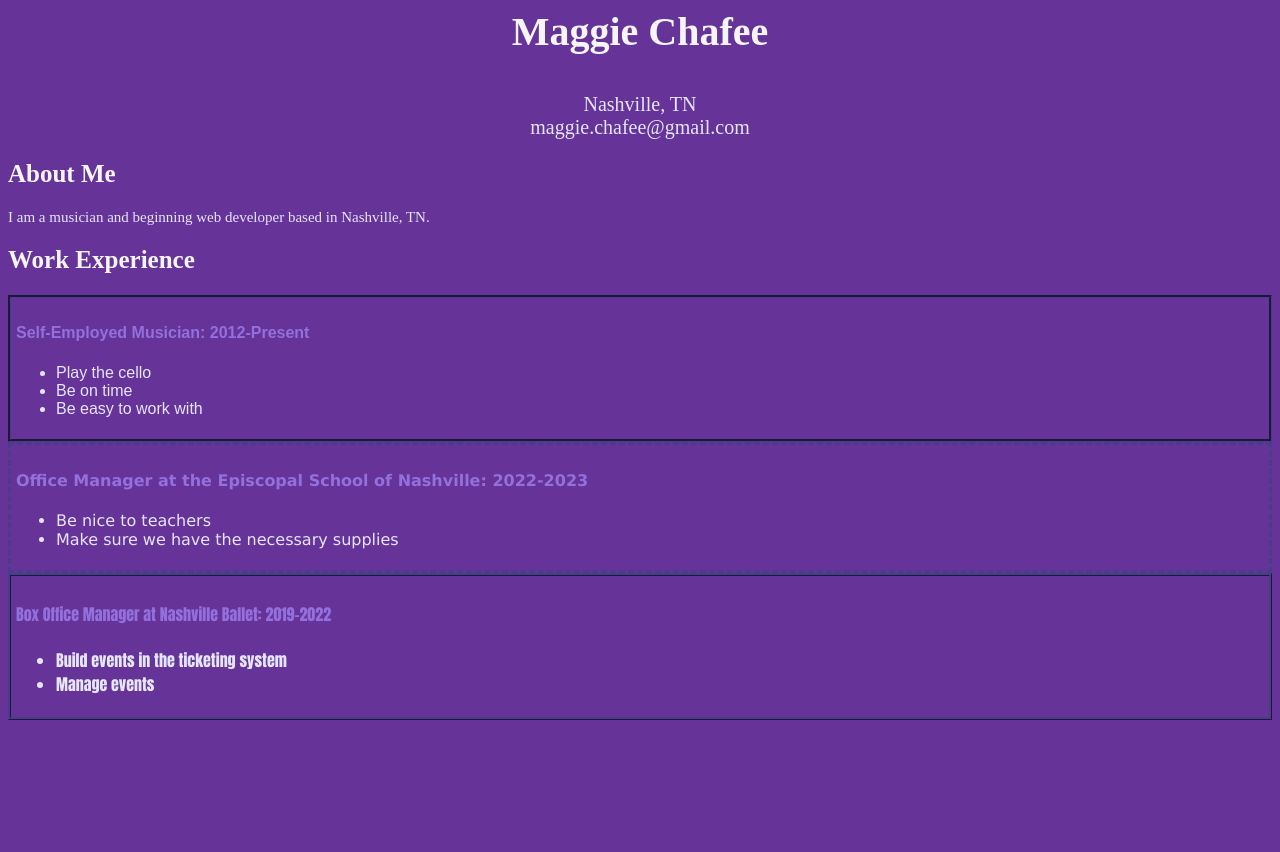
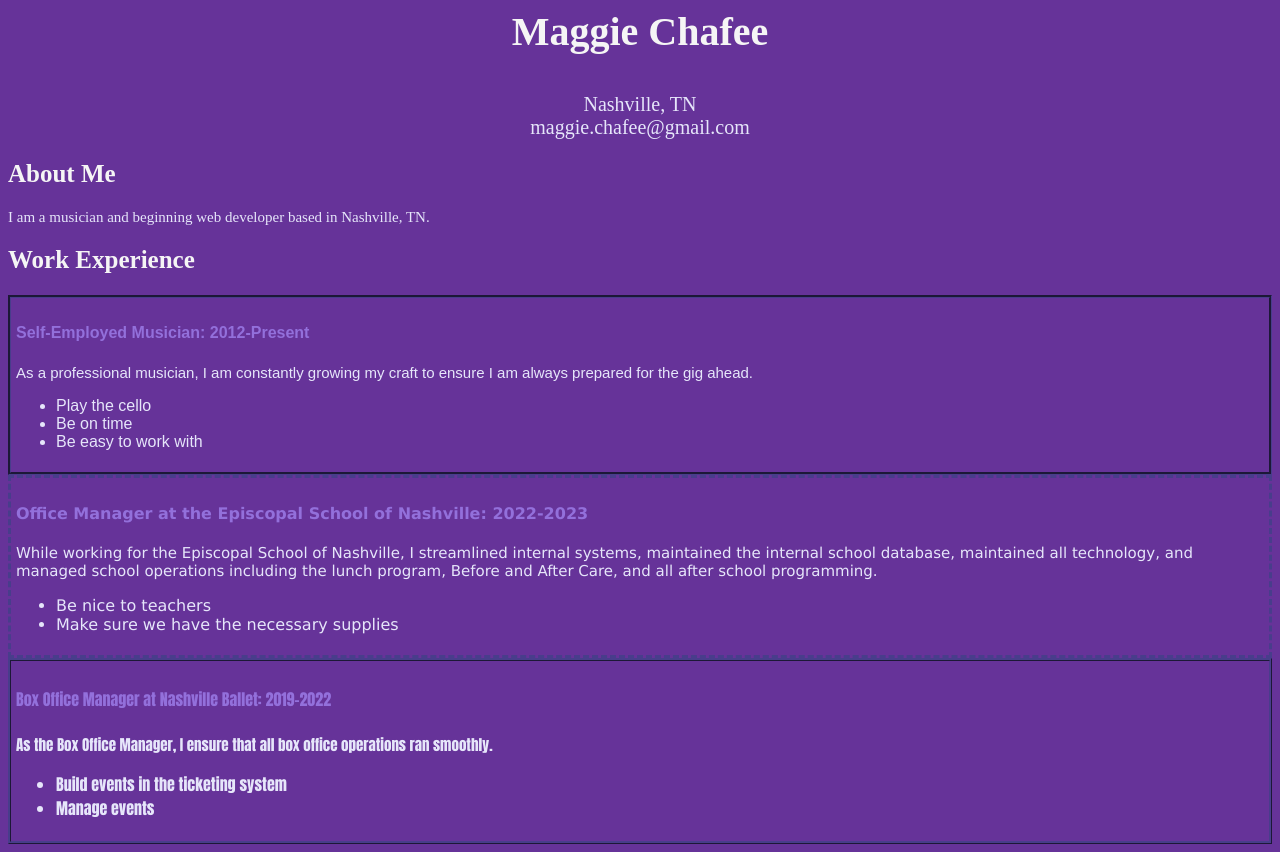
Before and after one commit to MaggieChafee/LAB-HTML-Resume, a plain HTML site: page index.html in a window 1280 px wide. Before the commit the page ends 800 px from the top, so only its background shows below. Drawn offline with Linux system fonts and the light colour scheme.

Commit message:
accidentally made changes to the main like a dumby

```diff
--- a/index.html
+++ b/index.html
@@ -24,6 +24,9 @@
     <article id="Music">
       <h4>Self-Employed Musician: 2012-Present</h4>
       <section>
+        <p>
+          As a professional musician, I am constantly growing my craft to ensure I am always prepared for the gig ahead.
+        </p>
         <ul>
           <li>Play the cello</li>
           <li>Be on time</li>
@@ -34,6 +37,9 @@
     <article id="Office">
       <h4>Office Manager at the Episcopal School of Nashville: 2022-2023</h4>
       <section>
+      <p>
+        While working for the Episcopal School of Nashville, I streamlined internal systems, maintained the internal school database, maintained all technology, and managed school operations including the lunch program, Before and After Care, and all after school programming.
+      </p>
         <ul>
           <li>Be nice to teachers</li>
           <li>Make sure we have the necessary supplies</li>
@@ -43,6 +49,9 @@
     <article id="Tickets">
       <h4>Box Office Manager at Nashville Ballet: 2019-2022</h4>
       <section>
+        <p>
+          As the Box Office Manager, I ensure that all box office operations ran smoothly.
+        </p>
         <ul>
           <li>Build events in the ticketing system</li>
           <li>Manage events</li>
```
